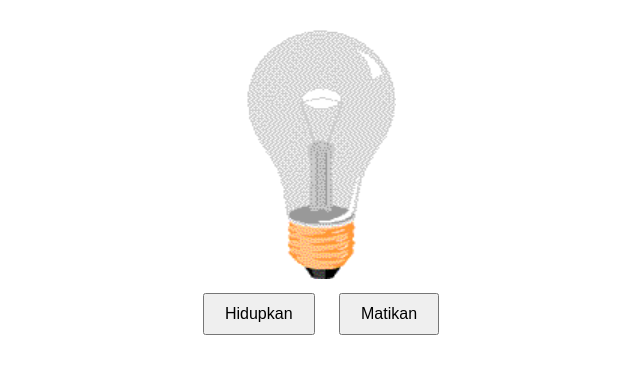
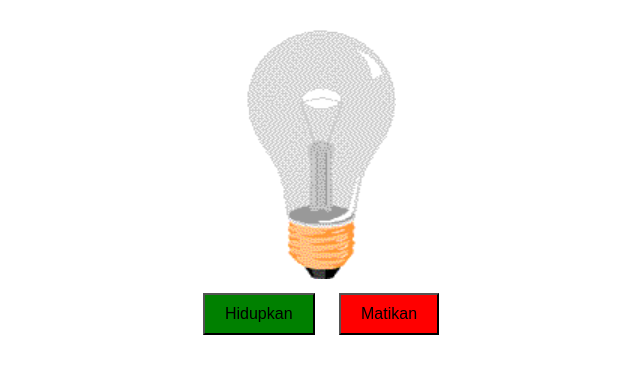
Before and after one commit to H4ntz-M4d/lampu-on-off, a plain HTML site: page index.html in a window 1280 px wide. Shown: the part 69-442 px from the top of the page, without its empty margins (319-959 px from the left). Drawn offline with Linux system fonts and the light colour scheme.

Commit message:
Merubah warna button lampu

```diff
--- a/css/style.css
+++ b/css/style.css
@@ -12,9 +12,18 @@ body {
   height: 250px;
 }
 
-.btn {
+.btn-merah {
   padding: 10px 20px;
   font-size: 16px;
   margin: 10px;
   cursor: pointer;
+  background-color: red;
 }
+
+.btn-hijau {
+  padding: 10px 20px;
+  font-size: 16px;
+  margin: 10px;
+  cursor: pointer;
+  background-color: green;
+}
--- a/index.html
+++ b/index.html
@@ -13,8 +13,8 @@
   <div class="lamp-container">
     <img id="lamp" src="img/lampu-off.gif" alt="Lampu Mati" class="lamp">
   </div>
-  <button class="btn" onclick="turnOn()">Hidupkan</button>
-  <button class="btn" onclick="turnOff()">Matikan</button>
+  <button class="btn-hijau" onclick="turnOn()">Hidupkan</button>
+  <button class="btn-merah" onclick="turnOff()">Matikan</button>
 
   <script>
     function turnOn() {
```
